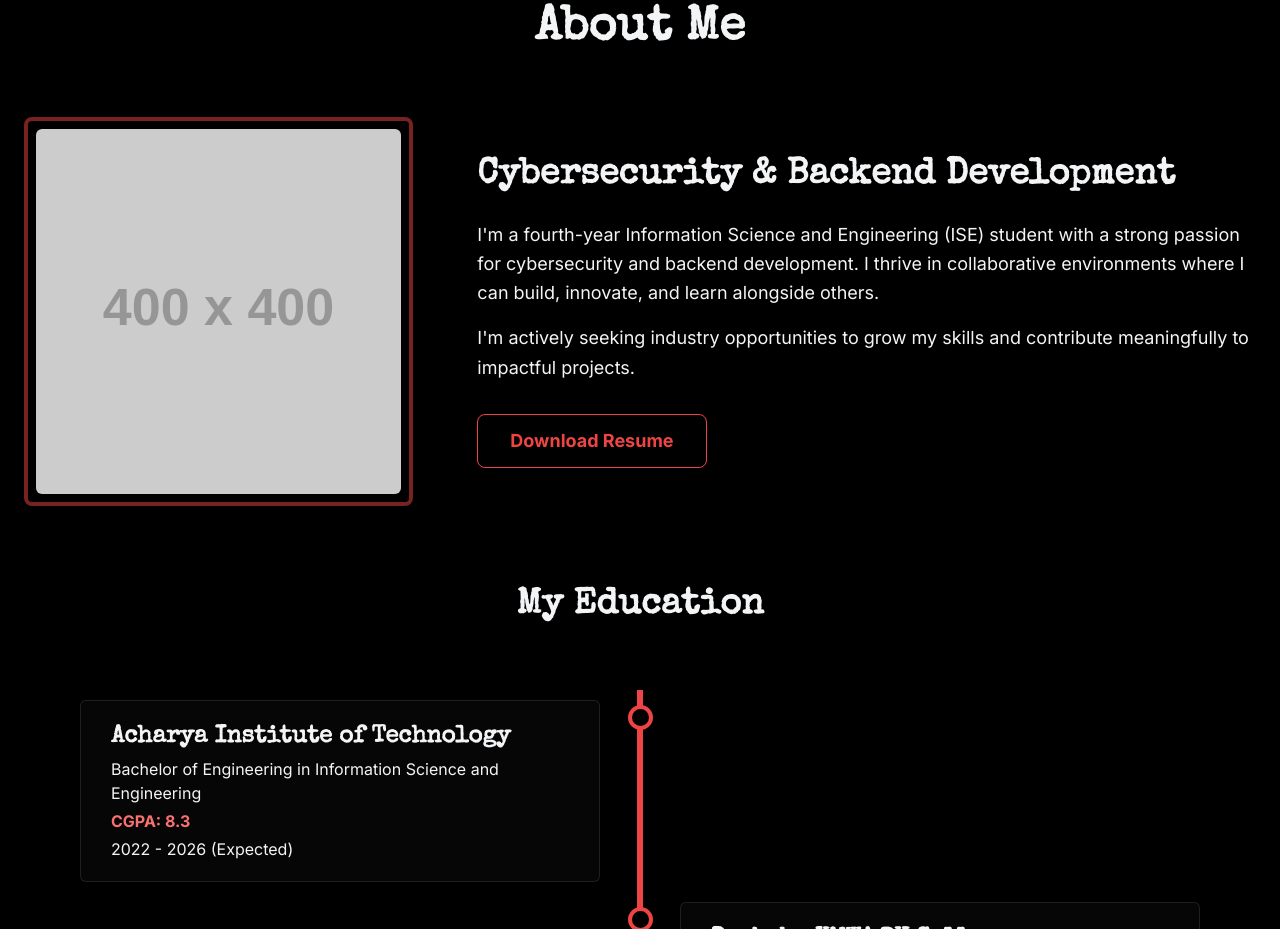
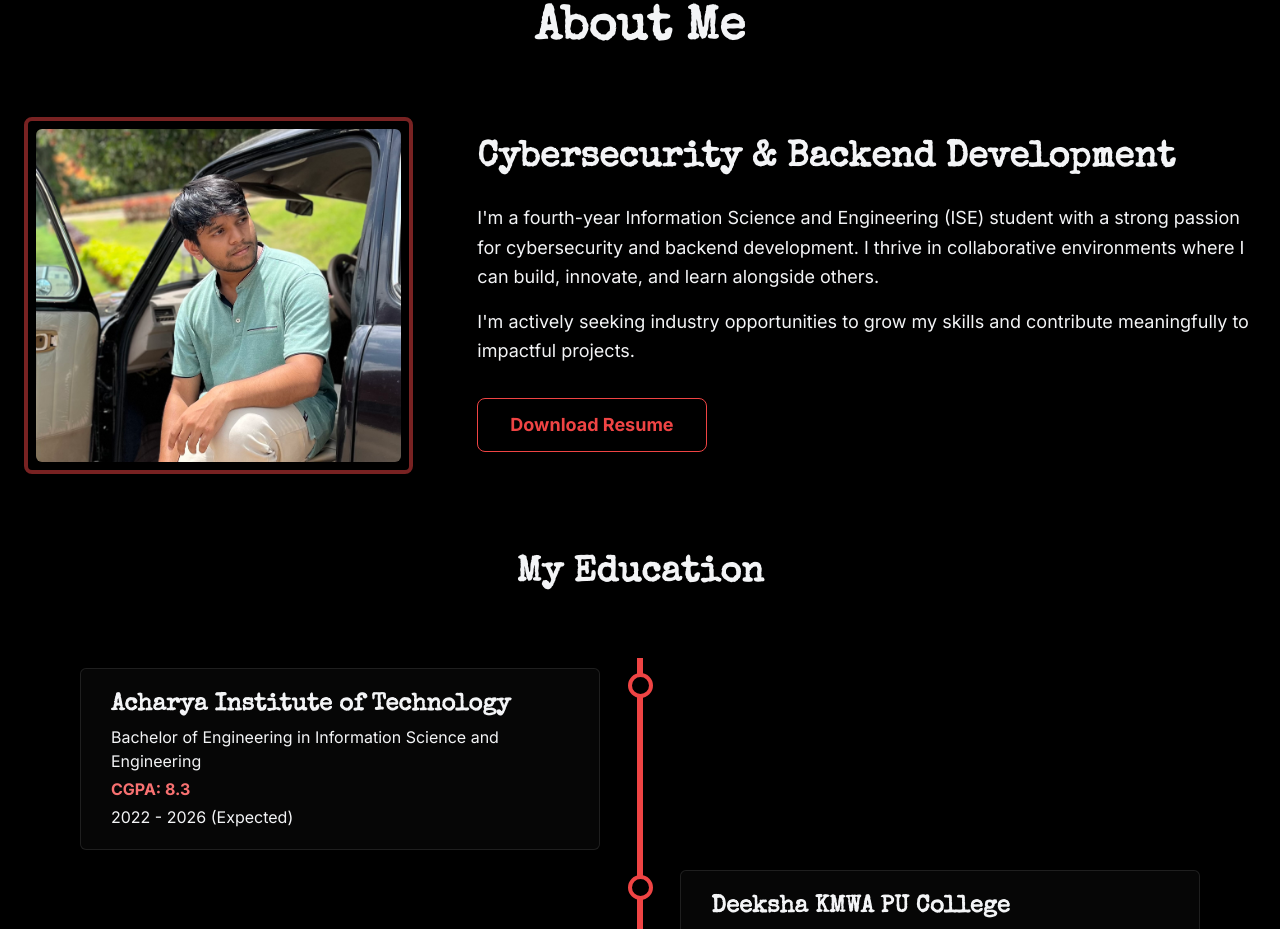
Before and after one commit to amogh344/portfolio-my, a plain HTML site: page index.html in a window 1280 px wide. Shown: the part 891-1820 px from the top of the page. Drawn offline with nearby package versions, Linux system fonts and the light colour scheme; placeholder pictures from the web are drawn by us.

Commit message:
added image

```diff
--- a/index.html
+++ b/index.html
@@ -325,7 +325,7 @@
                 <div class="flex flex-col md:flex-row items-center gap-16 mb-20">
                     <div class="md:w-1/3">
                         <div class="w-72 h-72 md:w-full md:h-auto mx-auto p-2 border-4 border-red-500/50 rounded-lg shadow-lg hover:border-red-500 transition-all duration-300">
-                           <img src="IMG_8785.heic"
+                           <img src="IMG_8785.jpg"
                                  onerror="this.onerror=null;this.src='https://placehold.co/400x400/000000/FFFFFF?text=Amogh';"
                                  alt="Amogh"
                                  class="w-full h-full object-cover rounded-md">
```
